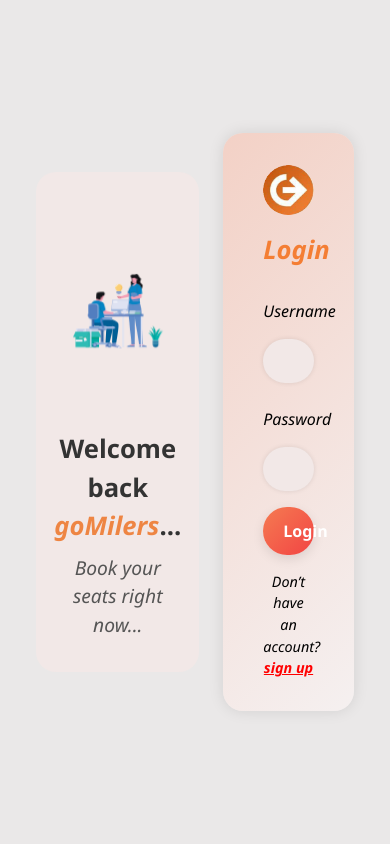
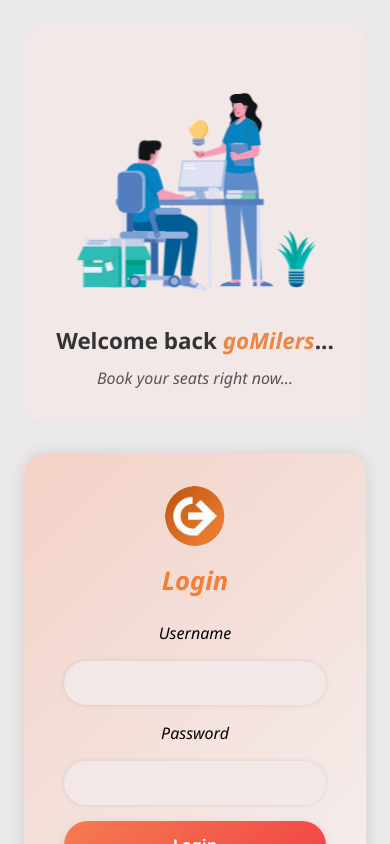
Before and after one commit to AAnishRam/slot-booking, a Next.js app: page /login2 in a window 390 px wide. Built offline with nearby package versions, Linux system fonts and the light colour scheme; a web font is replaced by a local one.

Commit message:
slotbook update

```diff
--- a/app/login2/lp2.css
+++ b/app/login2/lp2.css
@@ -5,19 +5,28 @@
   font-family: 'Segoe UI', sans-serif;
 }
 
+html, body {
+  width: 100%;
+  height: 100%;
+  overflow-x: hidden;
+  background-color: #eae8e8;
+}
+
 .container {
-  min-height: 100vh;
   display: flex;
-  background-color: #eae8e8;
+  flex-wrap: wrap;
   justify-content: center;
   align-items: center;
+  min-height: 100vh;
   padding: 2rem;
   gap: 1.5rem;
+  overflow: hidden;
 }
 
 
 .left-panel {
   width: 50%;
+  max-width: 600px;
   height: 500px;
   padding: 2rem;
   border-radius: 20px;
@@ -33,6 +42,7 @@
   width: 100%;
   height: 420px;
   object-fit: contain;
+  margin-top: -1rem;
   margin-bottom: 1rem;
 }
 
@@ -61,7 +71,7 @@
 
 .right-panel {
   width: 40%;
-  background-color: #fff;
+  max-width: 450px;
   background: linear-gradient(135deg, #f3d1c6, #f5f0f0);
   display: flex;
   flex-direction: column;
@@ -70,7 +80,6 @@
   padding: 2rem 2.5rem;
   border-radius: 20px;
   box-shadow: 0 0 15px rgba(0, 0, 0, 0.1);
-  height: auto;
   gap: 1rem;
 }
 
@@ -78,7 +87,6 @@
   width: 60px;
   height: auto;
   border-radius: 100%;
-  /* margin-bottom: 5px; */
 }
 
 .login-title {
@@ -88,14 +96,12 @@
   font-weight: bold;
   text-align: center;
   width: 100%;
-  margin-top: 0px;
   margin-bottom: 5px;
 }
 
 label {
   font-weight: 500;
   font-style: italic;
-  margin-top: 0.5rem;
 }
 
 .input {
@@ -127,7 +133,6 @@
   background: linear-gradient(135deg, #e55b30, #d93535);
 }
 
-
 .signup-text {
   font-size: 0.9rem;
   text-align: center;
@@ -143,12 +148,50 @@
   cursor: pointer;
 }
 
-
 .scrollbar-hide::-webkit-scrollbar {
   display: none;
 }
-
 .scrollbar-hide {
   -ms-overflow-style: none;
   scrollbar-width: none;
 }
+
+@media (max-width: 768px) {
+  .container {
+    flex-direction: column;
+    padding: 1.5rem;
+    gap: 2rem;
+  }
+
+  .left-panel,
+  .right-panel {
+    width: 100%;
+    max-width: 100%;
+    height: auto;
+  }
+
+  .right-panel {
+    align-items: center;
+    text-align: center;
+  }
+
+  .lottie-animation {
+    height: 300px;
+    margin-top: -0.5rem;
+  }
+}
+
+@media (max-width: 480px) {
+  .lottie-animation {
+    height: 250px;
+    margin-top: -0.5rem;
+  }
+
+  .left-text h1 {
+    font-size: 1.4rem;
+  }
+
+  .left-text p {
+    font-size: 1rem;
+  }
+}
```
Also changed, not shown: app/report/page.jsx (+78 -105 lines).
